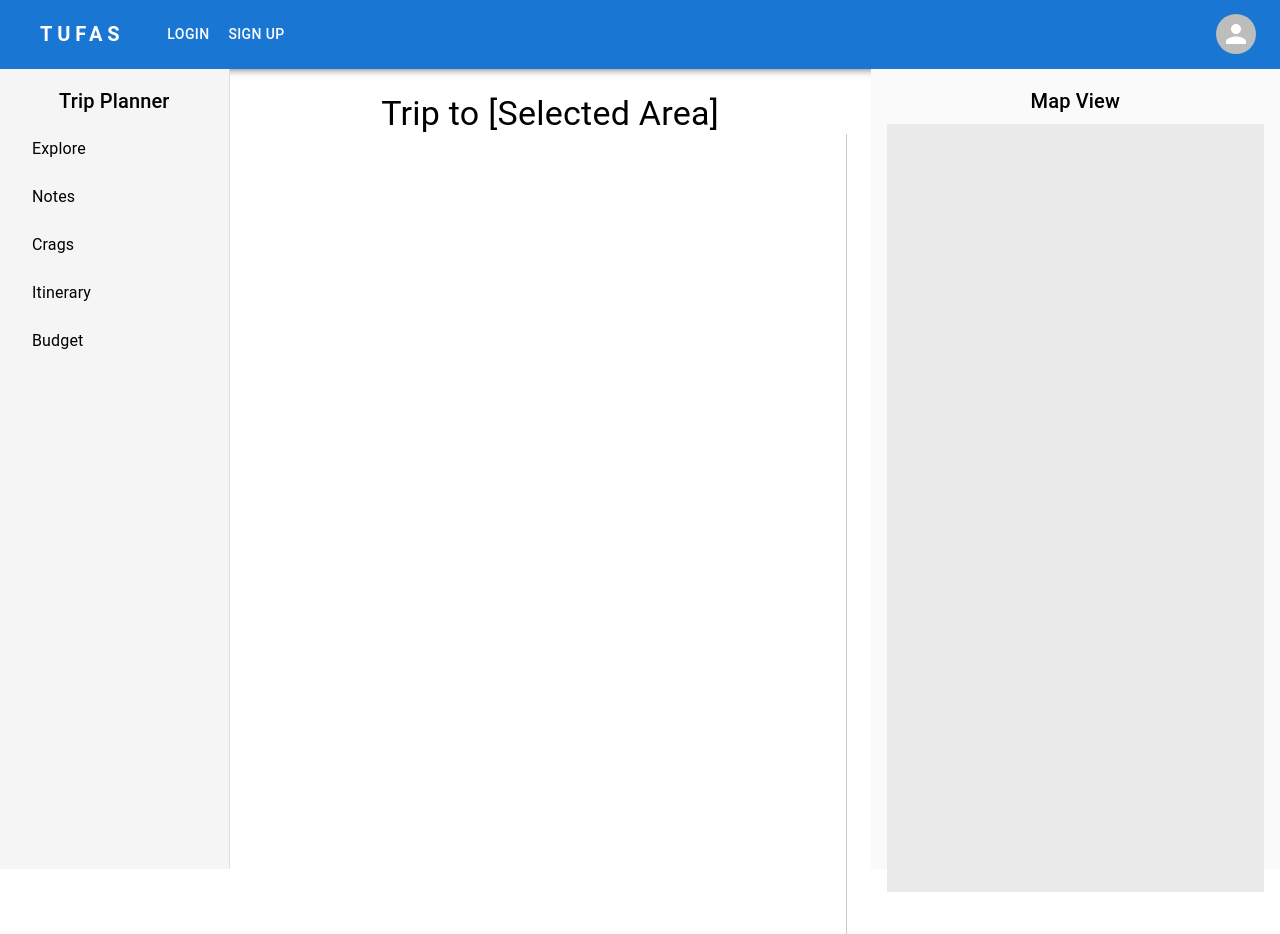
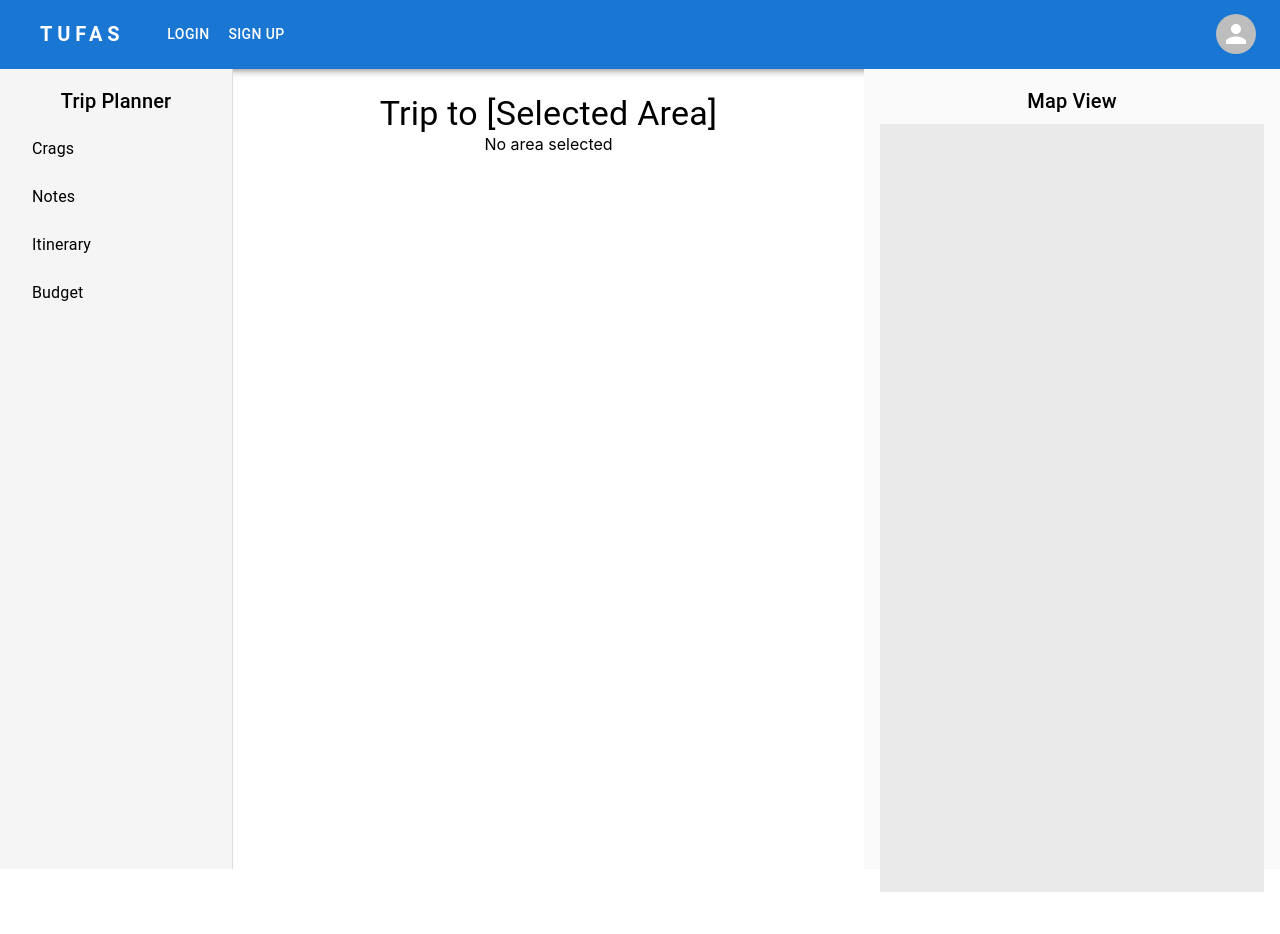
Before and after one commit to nicholasmcnamra/climbing_trip_planner, a React (Create React App) app: page /trip-planner in a window 1280 px wide. After the commit the page ends 892 px from the top, so only its background shows below. Built offline with nearby package versions, Linux system fonts and the light colour scheme; some icons are missing.

Commit message:
remove Explore

```diff
--- a/src/Components/TripPlannerSections/TripPlanner.tsx
+++ b/src/Components/TripPlannerSections/TripPlanner.tsx
@@ -9,17 +9,15 @@ import { useTrip } from "../../Context/TripContext";
 
 
 const TripPlanner:React.FC = () => {
-    const [activeSection, setActiveSection] = useState("Explore");
+    const [activeSection, setActiveSection] = useState("Crags");
     const { trip } = useTrip();
 
     const renderActiveSection = () => {
         switch (activeSection) {
-            case "Explore":
-                return <Explore></Explore>
+            case "Crags":
+                return <Crags></Crags>
             case "Notes":
                 return <Notes></Notes>
-            case "Crags":
-                return <Crags></Crags>
             case "Itinerary":
                 return <Itinerary></Itinerary>
             case "Budget":
@@ -40,7 +38,7 @@ const TripPlanner:React.FC = () => {
                     Trip Planner
                 </Typography>
                 <List>
-                    {["Explore", "Notes", "Crags", "Itinerary", "Budget"].map((section) => (
+                    {["Crags", "Notes", "Itinerary", "Budget"].map((section) => (
                         <ListItem disablePadding key={section}>
                              <ListItemButton onClick={() => setActiveSection(section)}>
                                 <ListItemText primary={section}/>
```
